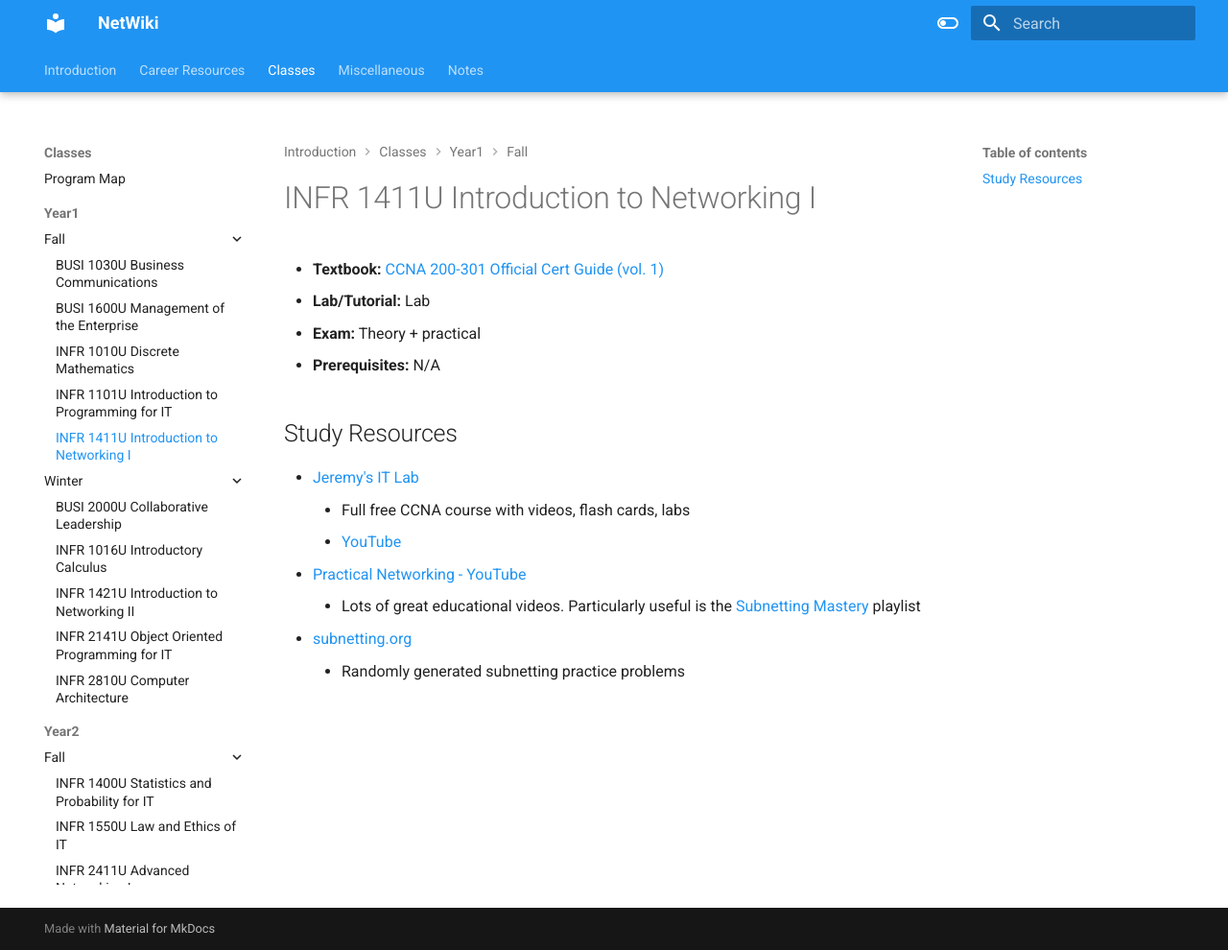
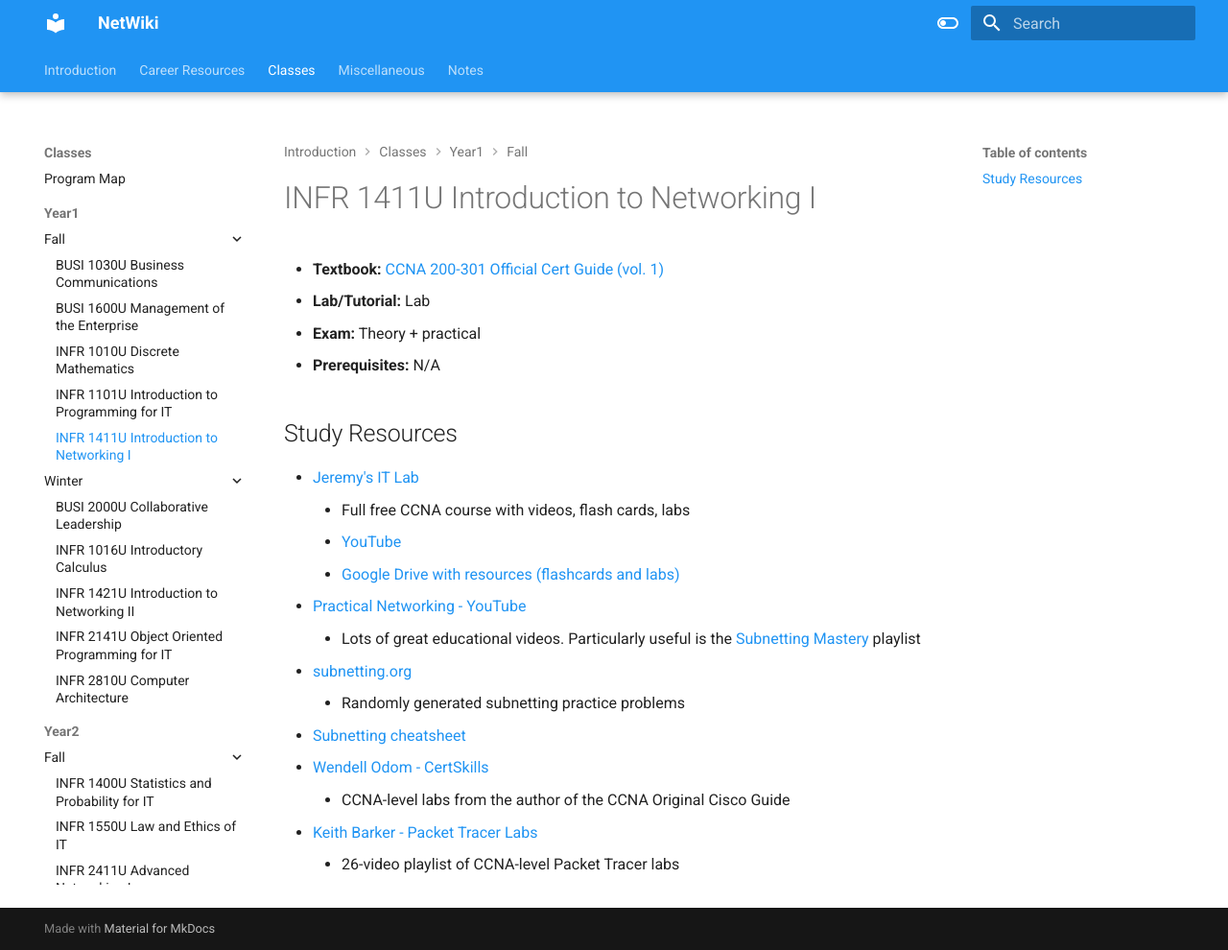
Before and after one commit to chunned/net_wiki, an MkDocs documentation site: the page built from docs/Classes/Year1/Fall/INFR 1411U - Introduction to Networking I.md, in a window 1280 px wide and 990 px high. Shown: the whole window at 96% size. Built offline with MkDocs 1.6.1 and Material for MkDocs 9.7.7, drawn with Linux system fonts in a browser that asks for light colours.

Commit message:
Update networking study resources

```diff
--- a/docs/Classes/Year1/Fall/INFR 1411U - Introduction to Networking I.md
+++ b/docs/Classes/Year1/Fall/INFR 1411U - Introduction to Networking I.md
@@ -7,7 +7,13 @@
 - [Jeremy's IT Lab](https://courses.jeremysitlab.com/p/ccna)
 	- Full free CCNA course with videos, flash cards, labs
 	- [YouTube](https://www.youtube.com/@JeremysITLab)
+	- [Google Drive with resources (flashcards and labs)](http://jitl.jp/ccna-drive)
 - [Practical Networking - YouTube](https://www.youtube.com/@PracticalNetworking/playlists)
 	- Lots of great educational videos. Particularly useful is the [Subnetting Mastery](https://www.youtube.com/playlist?list=PLIFyRwBY_4bQUE4IB5c4VPRyDoLgOdExE) playlist
 - [subnetting.org](https://subnetting.org)
 	- Randomly generated subnetting practice problems
+- [Subnetting cheatsheet](https://nsrc.org/workshops/2009/summer/presentations/day3/subnetting.pdf)
+- [Wendell Odom - CertSkills](https://www.certskills.com/)
+	- CCNA-level labs from the author of the CCNA Original Cisco Guide
+- [Keith Barker - Packet Tracer Labs](https://www.youtube.com/playlist?list=PLQQoSBmrXmrxDECc1N9BPYdjS8z0sbCwk)
+	- 26-video playlist of CCNA-level Packet Tracer labs
```
Also changed, not shown: docs/Classes/Year1/Winter/INFR 1421U - Introduction to Networking II.md (+9 -1 lines), docs/Classes/Year2/Fall/INFR 2411U - Advanced Networking I.md (+5 -0 lines).
